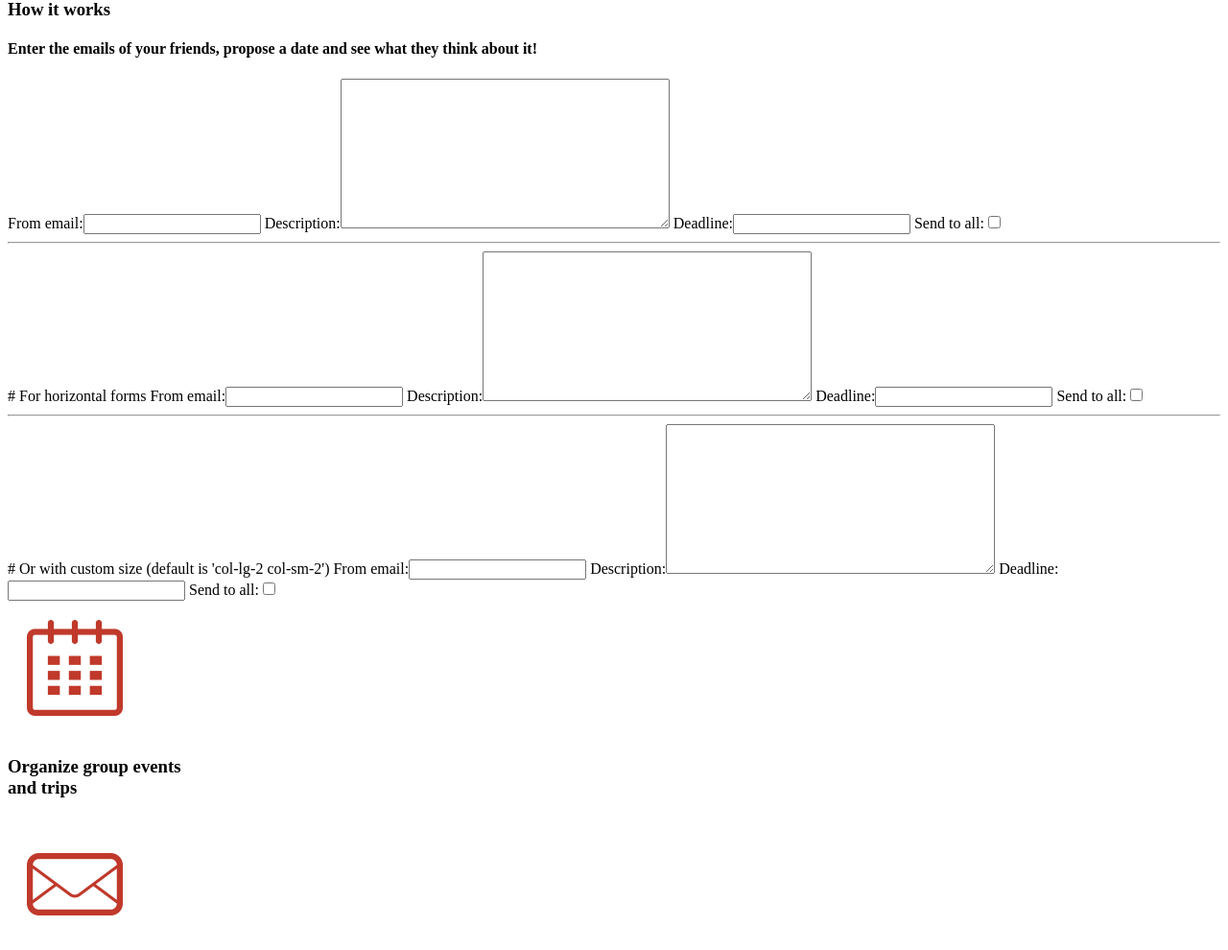
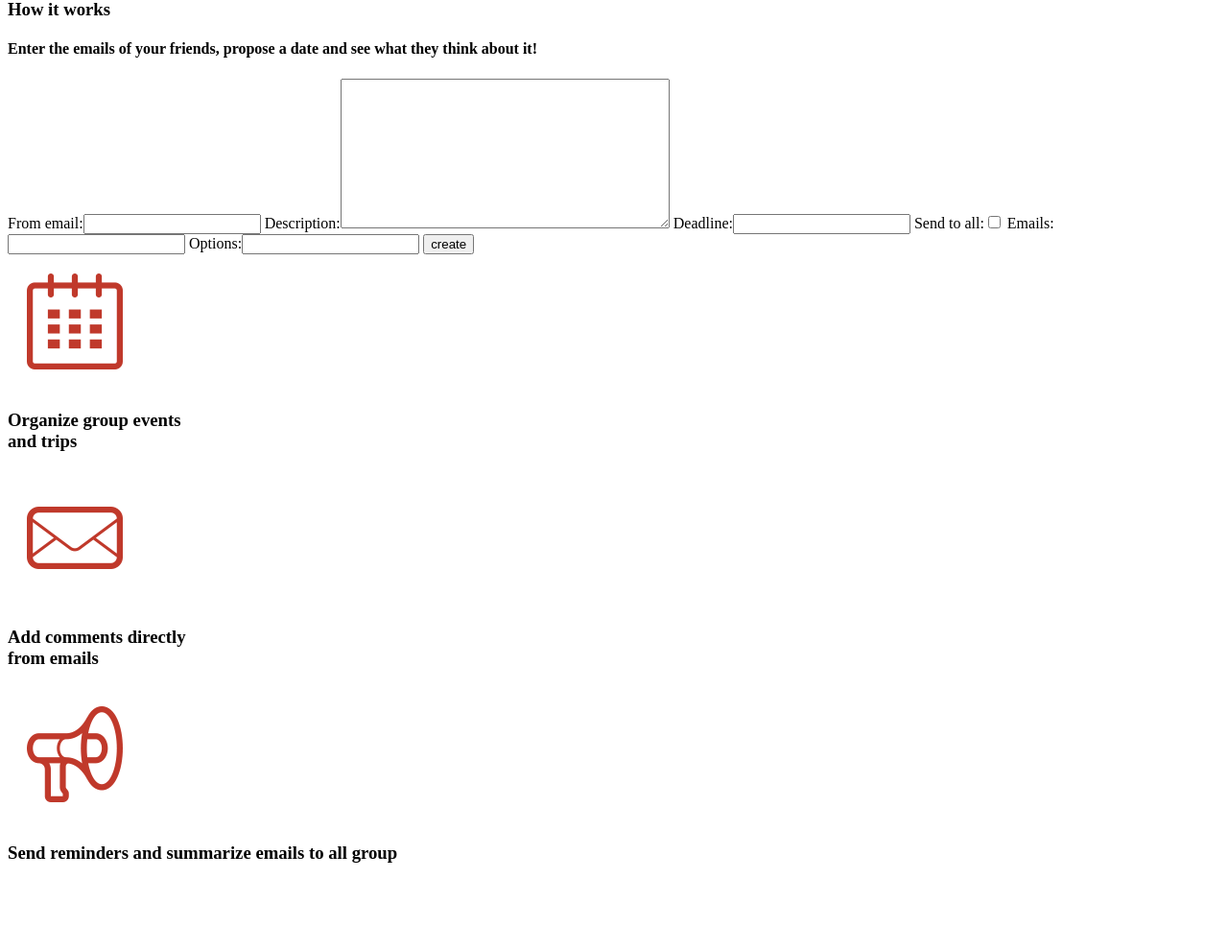
Before and after one commit to grunskis/groupie, a Django app: page / in a window 1280 px wide. Shown: the part 120-1110 px from the top of the page at 96% size. After the commit the page ends 1019 px from the top, so only its background shows below. Run offline with Django 3.2, Linux system fonts and the light colour scheme; data that the repository does not hold is empty; some libraries are stand-ins or nearby versions.

Commit message:
pimp my formz

```diff
--- a/groupie/app/forms.py
+++ b/groupie/app/forms.py
@@ -1,9 +1,52 @@
 # -*- coding: utf-8 -*-
-from django.forms import ModelForm
+from django import forms
+from django.core.validators import validate_email
 
 from groupie.app.models import Voting
 
 
-class VotingForm(ModelForm):
+class MultiEmailField(forms.Field):
+    def to_python(self, value):
+        "Normalize data to a list of strings."
+
+        # Return an empty list if no input was given.
+        if not value:
+            return []
+        return Voting.parse_emails(value)
+
+    def validate(self, value):
+        "Check if value consists only of valid emails."
+
+        # Use the parent's handling of required fields, etc.
+        super(MultiEmailField, self).validate(value)
+
+        for email in value:
+            validate_email(email)
+
+
+class MultiOptionsField(forms.Field):
+    def to_python(self, value):
+        "Normalize data to a list of strings."
+
+        # Return an empty list if no input was given.
+        if not value:
+            return []
+        return Voting.parse_options(value)
+
+
+class VotingForm(forms.ModelForm):
+    emails = MultiEmailField()
+    options = MultiOptionsField()
+
     class Meta:
         model = Voting
+
+    def save(self, *args, **kwargs):
+        # FIXME
+#         v = Voting.objects.create(**voting_dict)
+#         for e in Voting.parse_emails(emails):
+#             Voter.objects.create(voting=v, email=e)
+#         for o in Voting.parse_options(options):
+#             VotingOption.objects.create(voting=v, text=o)
+#         return v
+        pass
--- a/groupie/app/models.py
+++ b/groupie/app/models.py
@@ -12,30 +12,6 @@ def generate_hash():
         url_hash = ''.join(random.sample(string.ascii_letters + string.digits, 8))
         if not Voting.objects.filter(url_hash=url_hash).exists():
             return url_hash
-
-
-def parse_emails(emails):
-    """
-    Expects emails as a comma separated list of emails (can also contain one email).
-    """
-    return [e.strip() for e in emails.split(',')]
-
-
-def parse_options(options):
-    """
-    Expects voting options as a # separated list of options (can also contain one email).
-    """
-    return [o.strip() for o in options.split('#')]
-
-
-def create_voting(emails, options, voting_dict):
-    # TODO: for testing purposes; should be in form probably
-    v = Voting.objects.create(**voting_dict)
-    for e in parse_emails(emails):
-        Voter.objects.create(voting=v, email=e)
-    for o in parse_options(options):
-        VotingOption.objects.create(voting=v, text=o)
-    return v
 
 
 class Voting(models.Model):
@@ -55,6 +31,20 @@ class Voting(models.Model):
         # TODO: makes some smart aggregation here
         scores = ["{} [{}]".format(o, o.voters.count()) for o in self.voting_options.all()]
         return u', '.join(scores)
+
+    @classmethod
+    def parse_emails(cls, emails):
+        """
+        Expects emails as a comma separated list of emails (can also contain one email).
+        """
+        return [e.strip() for e in emails.split(',')]
+
+    @classmethod
+    def parse_options(cls, options):
+        """
+        Expects voting options as a # separated list of options (can also contain one email).
+        """
+        return [o.strip() for o in options.split('#')]
 
 
 ## VOTING OPTION ##
--- a/groupie/app/templates/home.html
+++ b/groupie/app/templates/home.html
@@ -6,16 +6,10 @@
 
 {% block main %}
 
-	{{ form|bootstrap }}
-
-	<hr />
-
-	# For horizontal forms
-	{{ form|bootstrap_horizontal }}
-
-	<hr />
-
-	# Or with custom size (default is 'col-lg-2 col-sm-2')
-	{{ form|bootstrap_horizontal:'col-lg-4' }}
+	<form action='.' method='post'>
+		{% csrf_token %}
+		{{ form|bootstrap }}
+		<input class="btn-primary" type="submit" name="create" value="create" />
+	</form>
 
 {% endblock main %}
```
